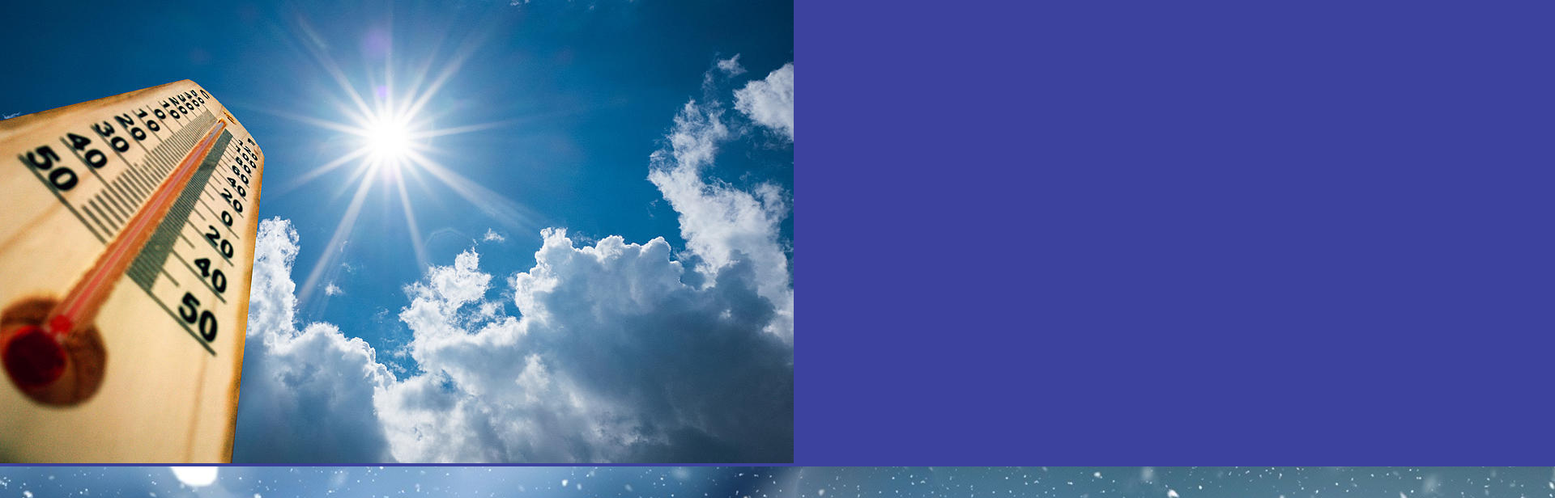
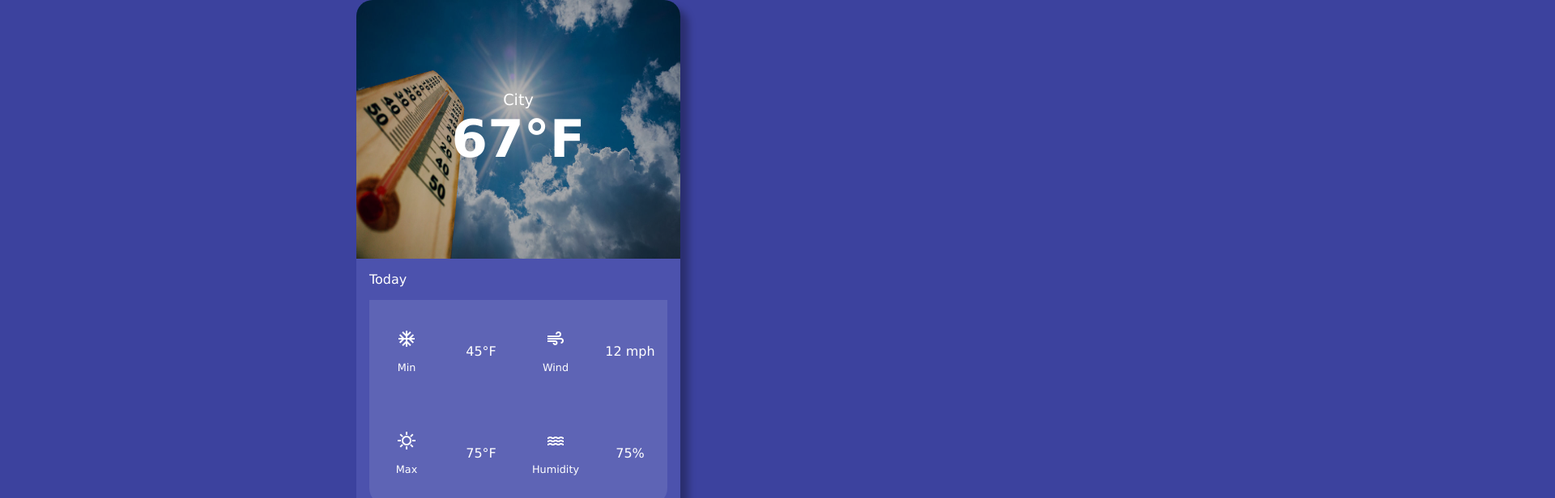
Before and after one commit to hey-now/Angular-WeatherApp, an Angular app: page / in a window 1280 px wide. Shown: the part 80-696 px from the top of the page at 81% size, 1920 px wide, since content can reach past the window. Built offline with nearby package versions, Linux system fonts and the light colour scheme.

Commit message:
adding containers and styling for weather card

```diff
--- a/src/app/app.component.html
+++ b/src/app/app.component.html
@@ -1,9 +1,55 @@
 <div class="container">
   <div class="upper-data">
     <img src="../assets/RS39314_GettyImages-824845572-scr.jpg" alt="hot-day" *ngIf="14 < 15">
-    <img src="../assets/221220154109-01-cold-weather-safety.jpg" alt="cold-day" *ngIf="15 > 14">
+    <img src="../assets/221220154109-01-cold-weather-safety.jpg" alt="cold-day" *ngIf="15 < 14">
+    <div class="weather-data">
+      <div class="location">City</div>
+      <div class="temperature">{{ 67.30 | number: '1.0-0' }}°F</div>
+    </div>
   </div>
-  <div class="lower-data"></div>
+  <div class="lower-data">
+    <div class="more-info-label">
+      Today
+    </div>
+    <div class="more-info-container">
+      <div class="info-block">
+        <div class="info-block-label">
+          <span class="material-symbols-outlined" id="icon">ac_unit</span>
+          <span>Min</span>
+        </div>
+        <div class="info-block-value">
+          45°F
+        </div>
+      </div>
+      <div class="info-block">
+        <div class="info-block-label">
+          <span class="material-symbols-outlined" id="icon">Air</span>
+          <span>Wind</span>
+        </div>
+        <div class="info-block-value">
+          12 mph
+        </div>
+      </div>
+      <div class="info-block">
+        <div class="info-block-label">
+          <span class="material-symbols-outlined" id="icon">sunny</span>
+          <span>Max</span>
+        </div>
+        <div class="info-block-value">
+          75°F
+        </div>
+      </div>
+      <div class="info-block">
+        <div class="info-block-label">
+          <span class="material-symbols-outlined" id="icon">Water</span>
+          <span>Humidity</span>
+        </div>
+        <div class="info-block-value">
+          75%
+        </div>
+      </div>
+    </div>
+  </div>
 </div>
 
 <router-outlet></router-outlet>
--- a/src/index.html
+++ b/src/index.html
@@ -6,6 +6,7 @@
   <base href="/">
   <meta name="viewport" content="width=device-width, initial-scale=1">
   <link rel="icon" type="image/x-icon" href="favicon.ico">
+  <link rel="stylesheet" href="https://fonts.googleapis.com/css2?family=Material+Symbols+Outlined:opsz,wght,FILL,GRAD@48,400,0,0" />
 </head>
 <body>
   <app-root></app-root>
--- a/src/styles.css
+++ b/src/styles.css
@@ -21,6 +21,10 @@ body {
   width: 100%;
   height: 100vh;
   background-color: var(--blue-1);
+
+  display: flex;
+  justify-content: center;
+  align-items: center;
 }
 
 .container {
@@ -30,3 +34,109 @@ body {
   border-radius: 20px;
   box-shadow: 10px 10px 10px var(--shadow-dark);
 }
+
+.upper-data {
+  position: relative;
+  overflow: hidden;
+  width: 100%;
+  height: 50%;
+  border-top-left-radius: 20px;
+  border-top-right-radius: 20px;
+}
+
+.upper-data img {
+  position: absolute;
+  top: 0;
+  left: 0;
+  width: 100%;
+  height: 100%;
+}
+
+.lower-data {
+  position: relative;
+  overflow: hidden;
+  width: 100%;
+  height: 50%;
+  border-bottom-left-radius: 20px;
+  border-bottom-right-radius: 20px;
+  padding: 1em;
+
+  display: flex;
+  flex-direction: column;
+}
+
+.weather-data {
+  position: relative;
+  z-index: 1;
+  width: 100%;
+  height: 100%;
+  background-color: var(--shadow-dark);
+
+  display: flex;
+  flex-direction: column;
+  justify-content: center;
+  align-items: center;
+}
+
+.location {
+  color: var(--white);
+  text-align: center;
+  font-size: 1.2em;
+}
+
+.temperature {
+  color: var(--white);
+  font-size: 4em;
+  text-align: center;
+  font-weight: 900;
+}
+
+.more-info-label {
+  color: var(--white);
+}
+
+.more-info-container {
+  flex: 1;
+  background-color: var(--shadow-light);
+  border-bottom-left-radius: 20px;
+  border-bottom-right-radius: 20px;
+  margin-top: 1em;
+
+  display: flex;
+  flex-direction: row;
+  flex-wrap: wrap;
+}
+
+.info-block {
+  width: 50%;
+
+  display: flex;
+  flex-direction: row;
+}
+
+.info-block-label {
+  width: 50%;
+
+  display: flex;
+  flex-direction: column;
+  justify-content: center;
+  align-items: center;
+}
+
+.info-block-label span {
+  color: var(--white);
+  font-size: 0.8em;
+}
+
+.info-block-value {
+  width: 50%;
+  display: flex;
+  justify-content: center;
+  align-items: center;
+  color: var(--white);
+}
+
+#icon {
+  font-size: x-large;
+  padding-bottom: 1rem;
+}
```
Also changed, not shown: 1 other file (tests, documents, lock files or other folders).
